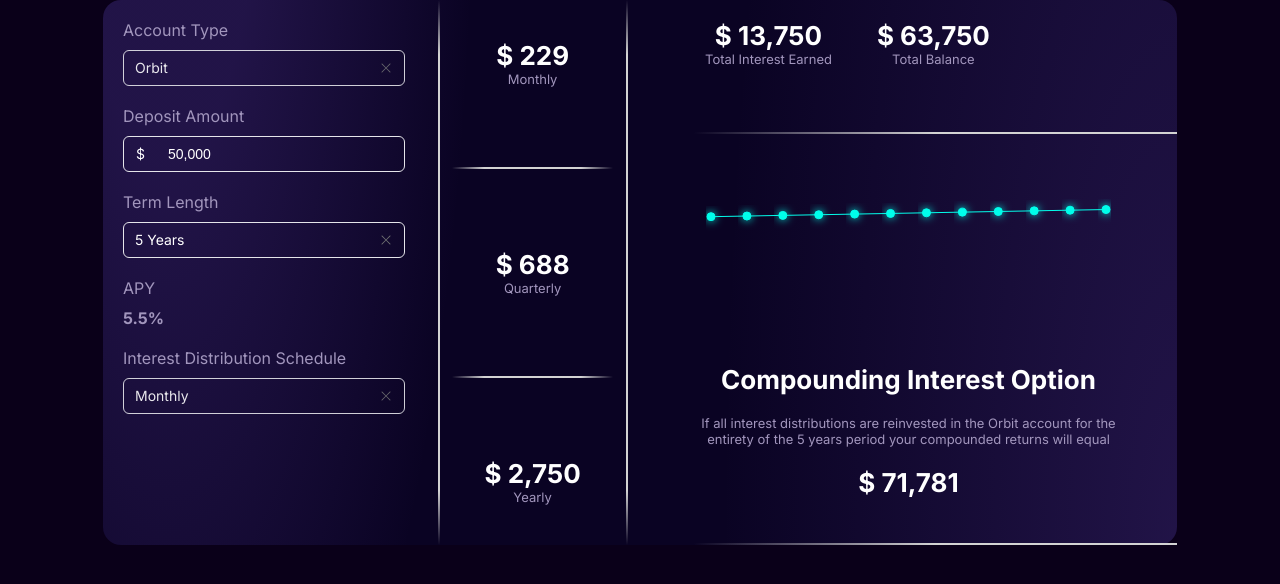
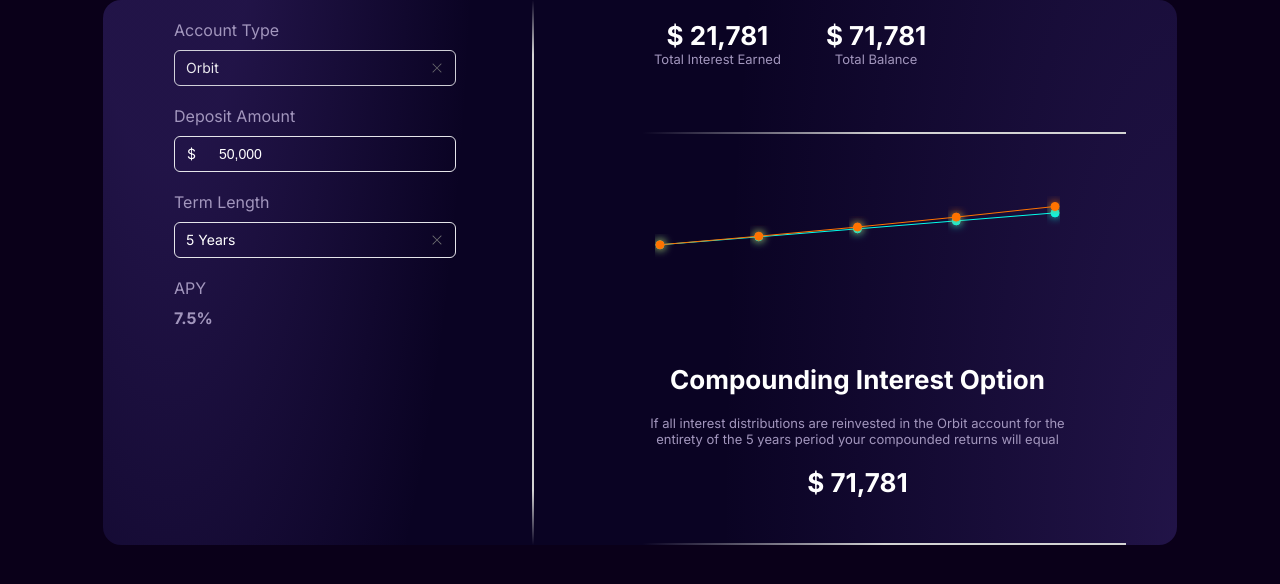
Before and after one commit to Yield2024/calculator, a Next.js app: page / in a window 1280 px wide. Shown: the top 584 px of the page. Built offline with nearby package versions, Linux system fonts and the light colour scheme.

Commit message:
New Calculator funtional

```diff
--- a/app/components/Calculator/calculator.module.scss
+++ b/app/components/Calculator/calculator.module.scss
@@ -20,7 +20,7 @@
 		// 		rgba(127, 86, 217, 0) 42%
 		// 	);
 		display: flex;
-		justify-content: space-between;
+		justify-content: space-evenly;
 		background: radial-gradient(
 				100.89% 754.65% at 100% 100%,
 				rgba(127, 86, 217, 0.2) 0%,
--- a/app/components/Calculator/page.tsx
+++ b/app/components/Calculator/page.tsx
@@ -9,7 +9,7 @@ import "rsuite/Slider/styles/index.css";
 
     export default function Calculator() {
     const [accTypes, setAccTypes] = useState("Orbit");
-    const [interestState, setInterestState] = useState("Monthly");
+    const [interestState, setInterestState] = useState("Annually");
     const [deposit, setDeposit] = useState("50,000");
     const [termState, setTermState] = useState("5");
 
@@ -66,7 +66,7 @@ export default function Calculator() {
         const orbitTable: any = {
         5: [5.5, 6, 7.5, 12],
         7: [7, 7.5, 9, 13.5],
-            10: [7.5, 8, 9.5, 14],
+        10: [7.5, 8.0, 9.5, 14],
         };
 
         const odysseyTable: any = {
@@ -79,6 +79,7 @@ export default function Calculator() {
 
         let apyValue;
 
+        console.log(selectedTable[termState][2]);
         if (interestState === "Monthly") {
         apyValue = selectedTable[termState][0];
         } else if (interestState === "Quarterly") {
@@ -135,9 +136,37 @@ export default function Calculator() {
         };
     };
 
+    const calcEarnedComp = () => {
+        const apy = calcApyAnual() / 100;
+        let numericValue = parseFloat(deposit.replace(/,/g, ""));
+
+        if (
+            (accTypes === "Orbit" && numericValue < 50000) ||
+            (accTypes === "Odyssey" && numericValue < 100000)
+        ) {
+            numericValue = 0;
+        }
+
+        const totalAmount = calcularInteresCompuestoReinversion(
+            numericValue,
+            +termState,
+            apy
+        );
+
+        const interest = totalAmount - numericValue;
+
+        return {
+            interest: Number(interest.toFixed(2)),
+            totalAmount: Number(totalAmount.toFixed(2)),
+        };
+    };
+
+
     const generateDataPoints = () => {
         const sortedDataPoints = [];
         const numericValue = parseFloat(deposit.replace(/,/g, ""));
+        const dataPointsComp = generateDataPointsComp(); // Obtener los puntos de datos para la tasa de interés compuesto
+
         switch (interestState) {
         case "Monthly":
             for (let i = 1; i <= 12; i++) {
@@ -175,7 +204,9 @@ export default function Calculator() {
                 (totalAmount - numericValue) * (i / +termState)
                 ).toFixed(2)
             );
-                    sortedDataPoints.push({ title: `Year`, value });
+            const value2 = dataPointsComp[i - 1]?.value || 0; // Obtener el valor correspondiente de generateDataPointsComp
+
+            sortedDataPoints.push({ title: `Year`, value,value2 });
             }
             break;
         case "Term":
@@ -188,6 +219,27 @@ export default function Calculator() {
         }
         return sortedDataPoints;
     };
+
+    const generateDataPointsComp = () => {
+            const sortedDataPoints = [];
+            const numericValue = parseFloat(deposit.replace(/,/g, ""));
+
+            const termYears = parseInt(termState); // Convierte el término a años
+
+            for (let i = 1; i <= termYears; i++) { // Itera sobre el número de años
+                // Calcula la tasa efectiva anual (apy) para el año actual
+                const apyAnual = calcApyAnual(); // Supongo que esta función devuelve la tasa efectiva anual
+                // Calcula la tasa efectiva y la tasa nominal para el año actual
+                const tasaEfectiva = apyAnual / 100;
+                const tasaNominal = calcularTasaNominal(tasaEfectiva, 1);
+                // Calcula el valor compuesto para el año actual
+                const value = calcularInteresCompuestoReinversion(numericValue, i, tasaEfectiva);
+                sortedDataPoints.push({ title: `Year`, value });
+            }
+
+            return sortedDataPoints;
+        };
+
 
     const dataPoints = useMemo(
         () => generateDataPoints(),
@@ -254,13 +306,12 @@ export default function Calculator() {
         </>
         );
     }
-
     function CustomTooltip({
         payload,
         label,
         active,
     }: {
-        payload?: Array<{ payload: { title: string; value: number } }>;
+        payload?: Array<{ payload: { title: string; value: number; value2: number } }>;
         label?: number;
         active?: boolean;
     }) {
@@ -269,17 +320,16 @@ export default function Calculator() {
         const numericValue = parseFloat(deposit.replace(/,/g, ""));
 
         if (active && payload) {
-            const { title, value } = payload[0].payload;
+            const { title, value, value2 } = payload[0].payload; // Obtener los valores de value y value2
 
             return (
                 <div className={styles.custom_tooltip}>
                     <p className="label">{`${title} - ${(label || 0) + 1}`}</p>
-                    <p className="intro">{`Interest - $${new Intl.NumberFormat(
-                        "en-US"
-                    ).format(value - numericValue)}`}</p>
-                    <p className="desc">{`Total - $${new Intl.NumberFormat(
-                        "en-US"
-                    ).format(value)}`}</p>
+                     <p className="intro">{`Interest 2 - $${new Intl.NumberFormat("en-US").format(value2 - numericValue)}`}</p>
+                    <p className="desc">{`Total - $${new Intl.NumberFormat("en-US").format(value2)}`}</p>
+                    <p className="intro">{`Interest 1 - $${new Intl.NumberFormat("en-US").format(value - numericValue)}`}</p>
+                    <p className="desc">{`Total - $${new Intl.NumberFormat("en-US").format(value)}`}</p>
+
                 </div>
             );
         }
@@ -388,7 +438,7 @@ export default function Calculator() {
                     }
                     }}
                     onClean={(e) => {
-                                    setTermState("5");
+                    setTermState("10");
                     }}
                 />
                 </div>
@@ -396,42 +446,21 @@ export default function Calculator() {
                 <label>APY</label>
                 <p>{calcApy()}%</p>
                 </div>
-                        <div>
-                            <label>Interest Distribution Schedule</label>
-                            <SelectPicker
-                                data={interests}
-                                searchable={false}
-                                defaultValue={interestState}
-                                style={{ width: "100%", opacity: 0.9 }}
-                                className={styles.input_group}
-                                onChange={(e) => {
-                                    if (e !== null) {
-                                        setInterestState(e);
-                                    }
-                                }}
-                                onClean={() => {
-                                    setInterestState("Monthly");
-                                }}
-                            />
-                        </div>
             </form>
-                </div>
-                <div className={styles.center}>
-                    <div className={styles.center_line}></div>
-                </div>
-                <div className={styles.center_info}>
-                    <GenerateCenterInfo />
             </div>
             <div className={styles.center}>
             <div className={styles.center_line}></div>
             </div>
             <div className={styles.main_right}>
             <div className={styles.main_right_header_info}>
-                        <div className={styles.main_right_header_info_earned} style={{marginBottom: '20px'}}>
+                <div
+                className={styles.main_right_header_info_earned}
+                style={{ marginBottom: "20px" }}
+                >
                 <div
                     className={styles.main_right_header_info_earned_number}
                 >{`$ ${new Intl.NumberFormat("en-US").format(
-                                Number(calcEarned().interest.toFixed(0))
+                    Number(calcEarnedComp().interest.toFixed(0))
                 )}`}</div>
                 <div className={styles.main_right_header_info_earned_text}>
                     Total Interest Earned
@@ -441,7 +470,7 @@ export default function Calculator() {
                 <div
                     className={styles.main_right_header_info_balance_number}
                 >{`$ ${new Intl.NumberFormat("en-US").format(
-                                Number(calcEarned().totalAmount.toFixed(0))
+                    Number(calcEarnedComp().totalAmount.toFixed(0))
                 )}`}</div>
                 <div className={styles.main_right_header_info_balance_text}>
                     Total Balance
@@ -466,6 +495,14 @@ export default function Calculator() {
                         fill="#03feeb"
                         dot={{ r: 4, filter: "url(#glow)" }}
                     />
+                    <Line
+                        type="monotone"
+                        dataKey="value2"
+                        stroke="#ff7300"
+                        fill="#ff7300"
+                        dot={{ r: 4, filter: "url(#glow)" }}
+                    />
+
                     <defs>
                         <filter
                         id="glow"
```
Lines whose indentation alone changed are shown as unchanged.
